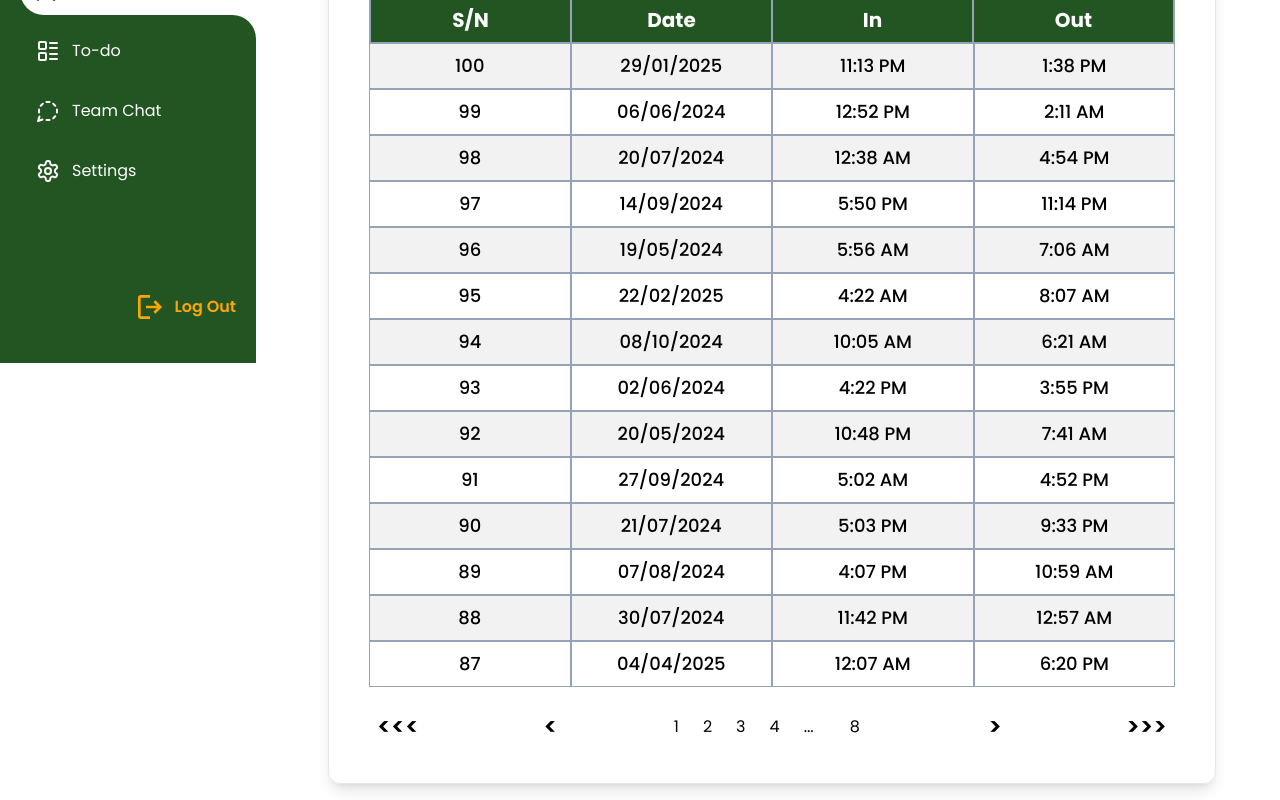
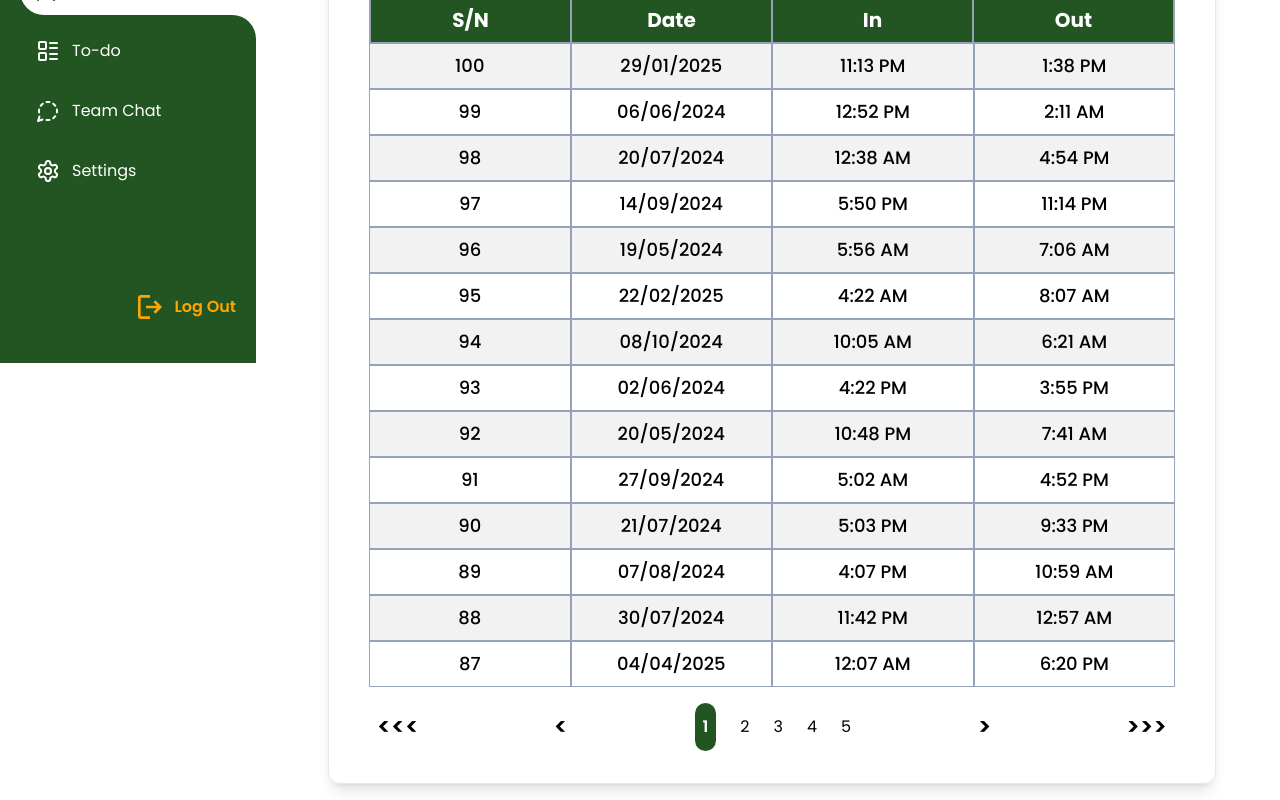
Before and after one commit to SmartSystemLab/SSRL-lab-app, a React (Vite) app: page /home/attendance in a window 1280 px wide. Shown: the part 437-1237 px from the top of the page. Built offline with nearby package versions, Linux system fonts and the light colour scheme.

Commit message:
pagination3

```diff
--- a/src/pages/Attendance/Pagination.jsx
+++ b/src/pages/Attendance/Pagination.jsx
@@ -8,21 +8,23 @@ const Pagination = ({
   currentPage,
 }) => {
   let pages = [];
-  const noOfPages = Math.ceil(totalPosts / postsPerPage);
+    // const noOfPages = Math.ceil(totalPosts / postsPerPage);
+  const noOfPages = 5;
   if (noOfPages > 1) {
-    for (let i = 2; i <= noOfPages - 1; i++) {
+    for (let i = 1; i <= noOfPages - 1; i++) {
       pages.push(i);
     }
   }
-  if (currentPage >= 4 && currentPage <= noOfPages - 3) {
+  if (noOfPages>5){
+  if(currentPage==1){
+    pages=[1,2,3]
+  }
+  if (1 < currentPage && currentPage < noOfPages - 3) {
     pages = [currentPage - 1, currentPage, currentPage + 1];
   }
-  if (currentPage < 4) {
-    pages = [2, 3, 4];
-  }
-  if (currentPage > noOfPages - 3) {
-    pages = [noOfPages - 3, noOfPages - 2, noOfPages - 1];
-  }
+  if(currentPage>=noOfPages-3){
+    pages = [noOfPages-4,noOfPages-3,noOfPages-2,noOfPages-1]
+  }}
 
   if (currentPage < 1) {
     setCurrentPage(1);
@@ -32,6 +34,8 @@ const Pagination = ({
   }
 
   return (
+    <>
+      {noOfPages > 1 ? (
         <div className="flex justify-between">
           {/* <<< */}
           <button
@@ -53,20 +57,7 @@ const Pagination = ({
             &lt;
           </button>
 
-      <div className="flex gap-6">
-        {/* 1 */}
-        <button
-          className=""
-          onClick={() => {
-            setCurrentPage(1);
-          }}
-        >
-          1
-        </button>
-
-        {/* ... */}
-        {currentPage > 3 ? <button>...</button> : ""}
-
+          <div className="flex gap-3">
             {/* pages */}
             <div className="flex gap-6">
               {pages.map((page, index) => {
@@ -82,14 +73,27 @@ const Pagination = ({
               })}
             </div>
 
+            <div>
+              {noOfPages > 5 ? (
+                <div>
                   {/* ... */}
-        {currentPage <= noOfPages - 3 ? <button>...</button> : ""}
-
+                  {currentPage < noOfPages - 3 ? (
+                    <button className="mt-2">...</button>
+                  ) : (
+                    ""
+                  )}
+                </div>
+              ) : (
+                ""
+              )}
+            </div>
             {/* last */}
             <div>
               {noOfPages > 1 ? (
                 <button
-              className="p-3"
+                  className={
+                    currentPage == noOfPages ? "active mt-1" : "mt-3"
+                  }
                   onClick={() => {
                     setCurrentPage(noOfPages);
                   }}
@@ -122,6 +126,10 @@ const Pagination = ({
             &gt;&gt;&gt;
           </button>
         </div>
+      ) : (
+        ""
+      )}
+    </>
   );
 };
 
```
Lines whose indentation alone changed are shown as unchanged.
